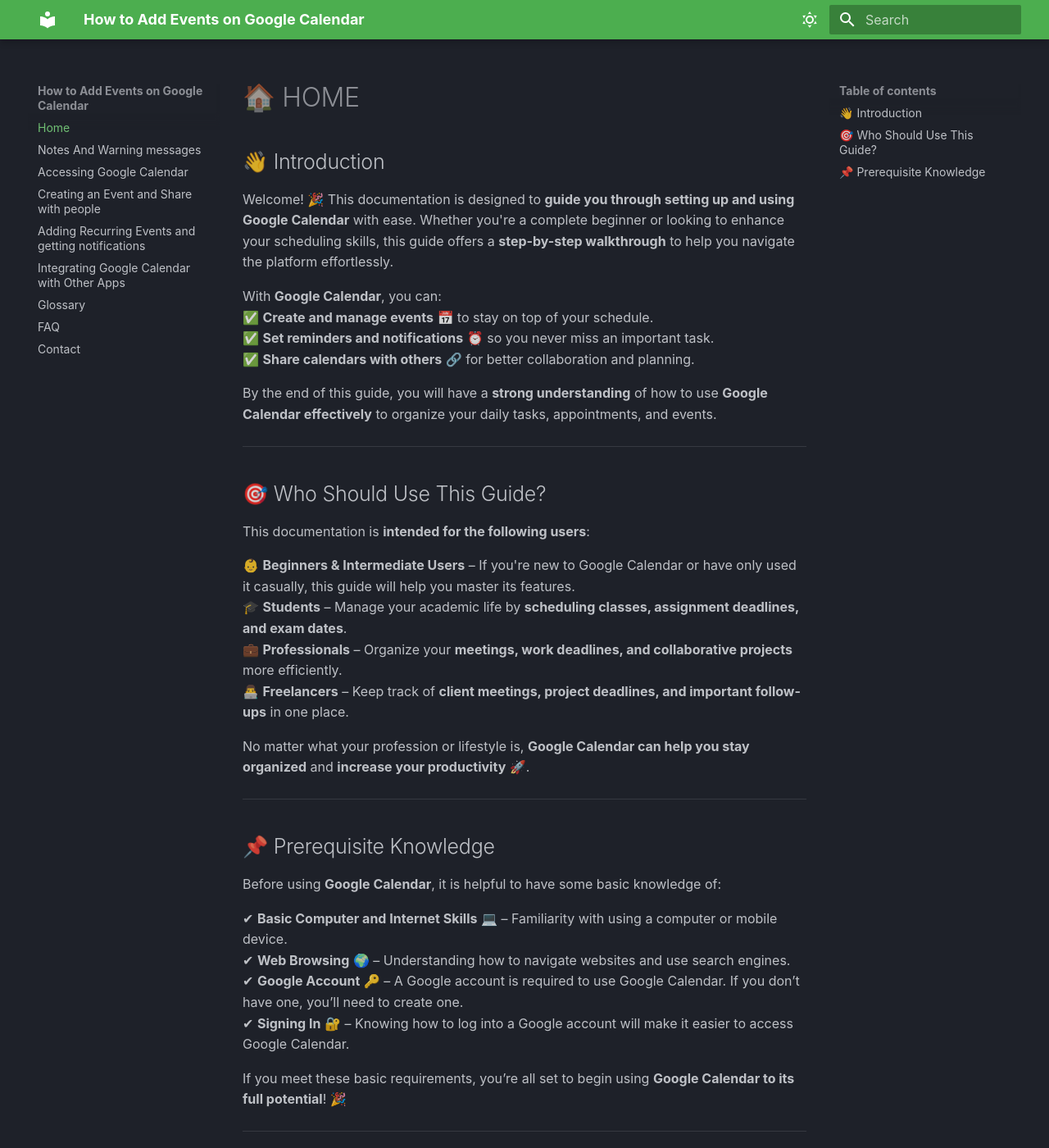
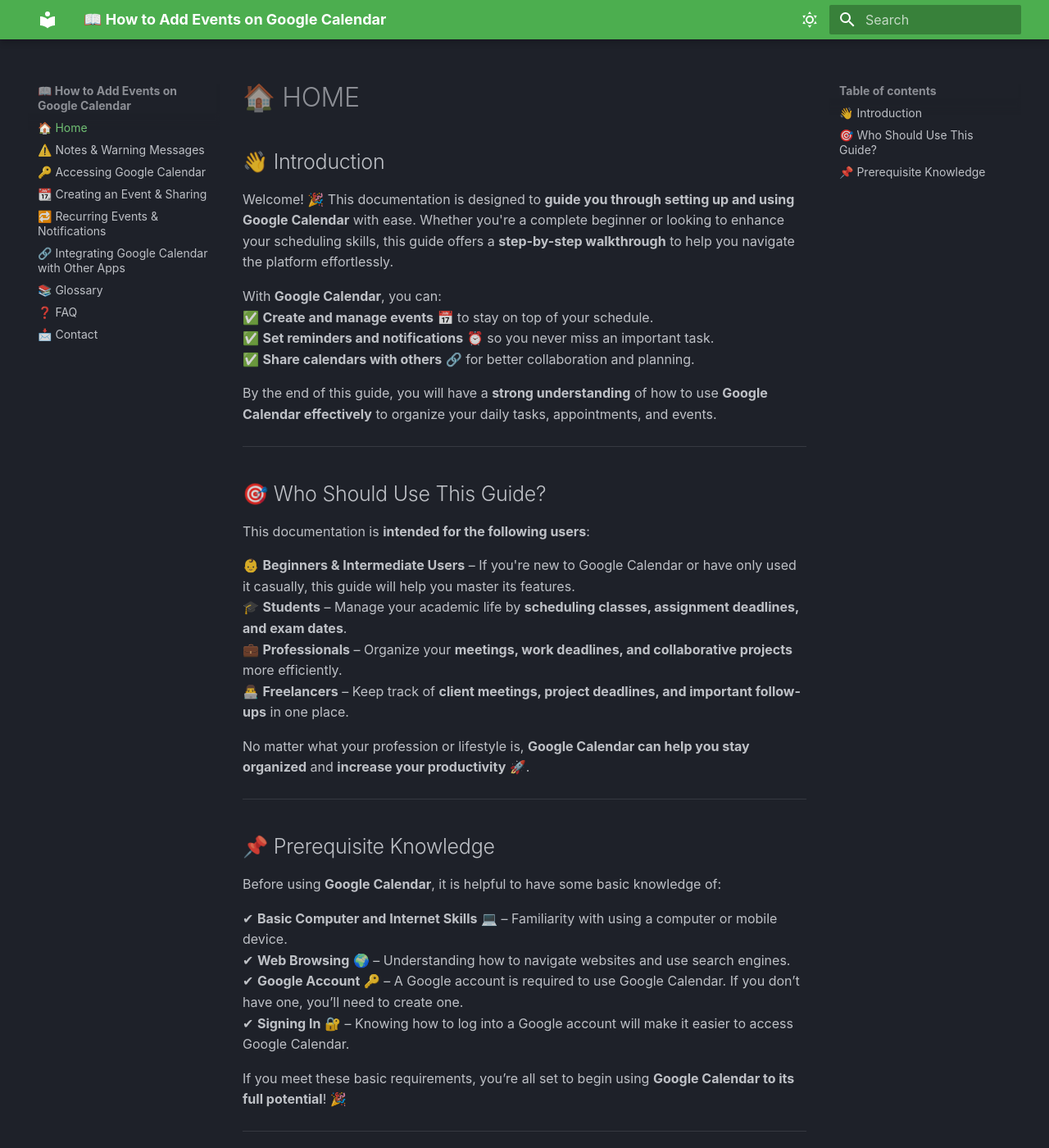
Before and after one commit to mobina-soltani/google-calendar-documentation, an MkDocs documentation site: the page built from docs/index.md, in a window 1280 px wide and 1400 px high. Shown: the whole window at 82% size. Built offline with MkDocs 1.6.1 and Material for MkDocs 9.7.7, drawn with Linux system fonts in a browser that asks for light colours.

Commit message:
Update interface

```diff
--- a/mkdocs.yml
+++ b/mkdocs.yml
@@ -1,36 +1,58 @@
-site_name: How to Add Events on Google Calendar
-site_url: https://googlecalendarusermanual.ca
+# 📅 Google Calendar User Manual Configuration
+
+site_name: "📖 How to Add Events on Google Calendar"
+site_url: "https://googlecalendarusermanual.ca"
+
+# 📌 Navigation Structure
 nav:
-  - Home: index.md
-  - Notes And Warning messages: NotesAndWarnings.md
-  - Accessing Google Calendar : Accessing.md
-  - Creating an Event and Share with people: Event.md
-  - Adding Recurring Events and getting notifications: Recurring.md
-  - Integrating Google Calendar with Other Apps: Integrating.md
-  - Glossary: Glossary.md
+  - 🏠 Home: index.md
+  - ⚠️ Notes & Warning Messages: NotesAndWarnings.md
+  - 🔑 Accessing Google Calendar: Accessing.md
+  - 📆 Creating an Event & Sharing: Event.md
+  - 🔁 Recurring Events & Notifications: Recurring.md
+  - 🔗 Integrating Google Calendar with Other Apps: Integrating.md
+  - 📚 Glossary: Glossary.md
+  - ❓ FAQ: faq.md
+  - 📩 Contact: contact.md
 
-  - FAQ: faq.md
-  - Contact: contact.md
-
+# 🎨 Theme Settings
 theme:
   name: material
+
+  # 🌟 Font Customization
   font:
-    text: material/weather-night
+    text: material/calendar-clock
 
-
+  # 🎨 Color Palette
   palette:
-    # Dark mode
+    # 🌙 Dark Mode
     - scheme: slate
       toggle:
         icon: material/weather-sunny
-        name: Dark mode
+        name: "Switch to Light Mode ☀️"
       primary: green
       accent: deep purple
 
-    # ligth mode
+    # ☀️ Light Mode
     - scheme: default
       toggle:
         icon: material/weather-night
-        name: Light mode
+        name: "Switch to Dark Mode 🌙"
       primary: blue
-      accent:  purple
+      accent: purple
+
+# 🔥 Enhancements for Better UX
+extra:
+  social:
+    - icon: fontawesome/brands/google
+      link: https://calendar.google.com
+      name: "Open Google Calendar"
+    - icon: fontawesome/brands/github
+      link: https://github.com/your-repo
+      name: "View Source on GitHub"
+
+  features:
+    - navigation.tabs
+    - navigation.top
+    - search.highlight
+    - search.suggest
```
